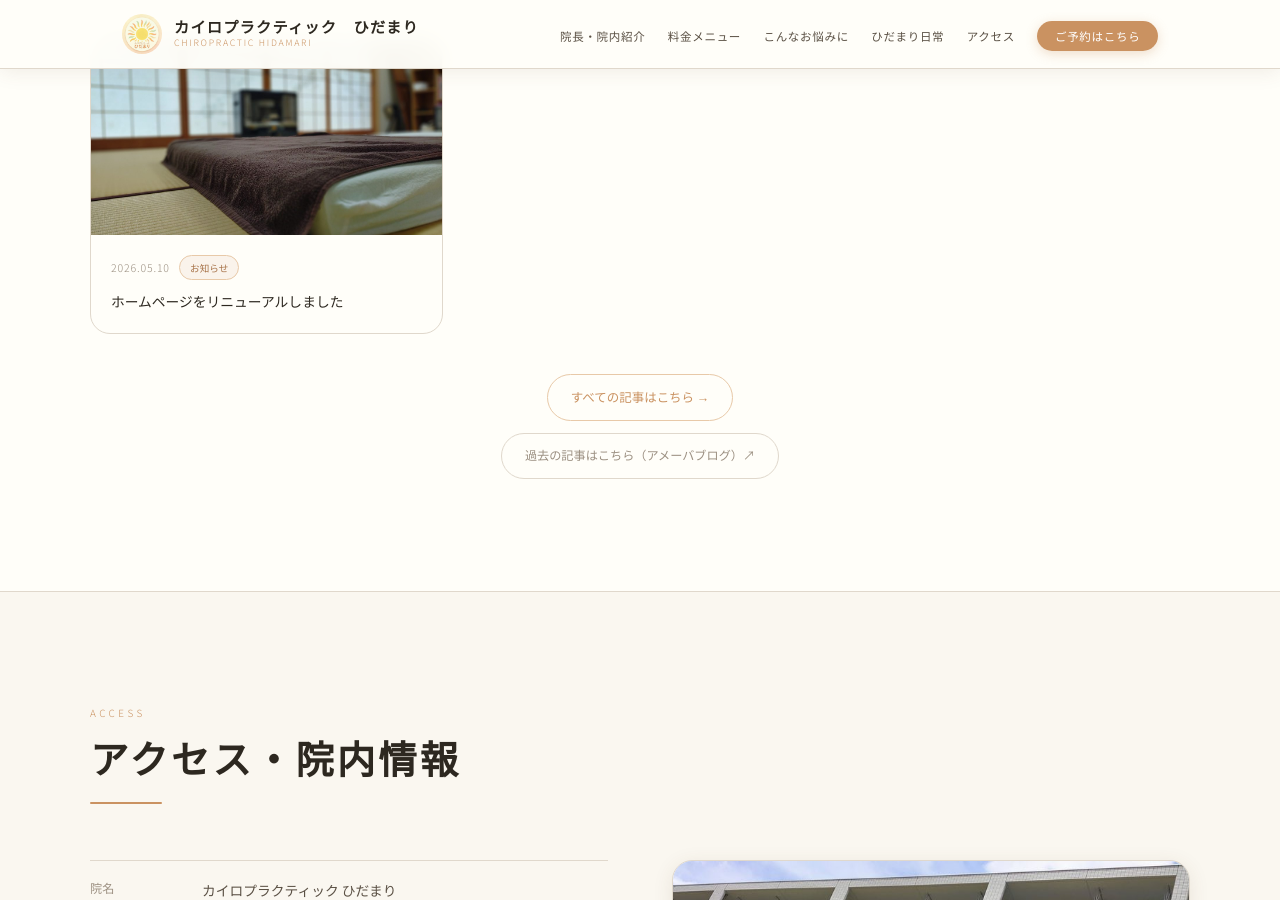
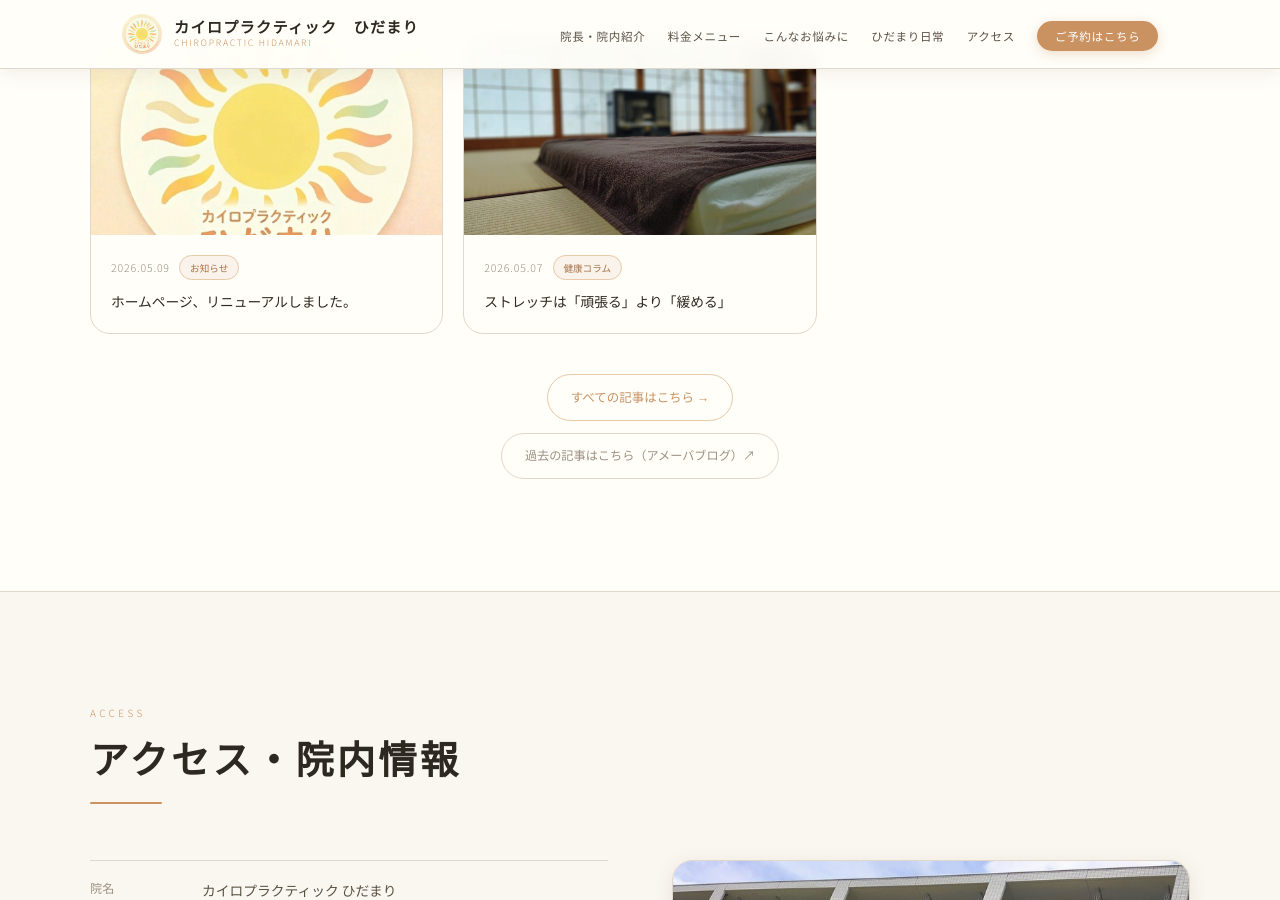
Before and after one commit to TestTeston/hidamari-chiro, a Jekyll site: the page built from index.html, in a window 1280 px wide and 900 px high, scrolled down 5148 px. Built offline with Jekyll 4.4.1, drawn with Linux system fonts in a browser that asks for light colours; some web fonts are replaced; a script that is not in the unit is left out.

```diff
--- /dev/null
+++ b/Gemfile
@@ -0,0 +1,4 @@
+source "https://rubygems.org"
+
+gem "jekyll", "~> 4.3"
+gem "webrick"
--- a/index.html
+++ b/index.html
@@ -1,3 +1,5 @@
+---
+---
 <!DOCTYPE html>
 <html lang="ja">
 <head>
@@ -527,25 +529,18 @@
       <h2 class="section-title">ひだまりの日常</h2>
     </div>
     <div class="blog-grid">
-      <!-- 最新記事①（新しい記事を追加したらここを更新） -->
-      <a href="blog/20260510.html" class="blog-card reveal">
-        <div class="blog-thumb"><img src="img_tatami.jpg" alt="ブログ"></div>
-        <div class="blog-body"><div class="blog-meta"><span class="blog-date">2026.05.10</span><span class="blog-tag">お知らせ</span></div><div class="blog-title">ホームページをリニューアルしました</div></div>
+      {% for post in site.posts limit:3 %}
+      <a href="{{ post.url }}" class="blog-card reveal">
+        <div class="blog-thumb"><img src="{% if post.image %}{{ post.image }}{% else %}/blog/images/img_tatami.jpg{% endif %}" alt="{{ post.title }}"></div>
+        <div class="blog-body">
+          <div class="blog-meta">
+            <span class="blog-date">{{ post.date | date: "%Y.%m.%d" }}</span>
+            <span class="blog-tag">{{ post.category }}</span>
+          </div>
+          <div class="blog-title">{{ post.title }}</div>
+        </div>
       </a>
-      <!-- 最新記事②（記事が増えたら↓のコメントを外して使う） -->
-      <!--
-      <a href="blog/20260520.html" class="blog-card reveal reveal-d1">
-        <div class="blog-thumb"><img src="img_shoji.jpg" alt="ブログ"></div>
-        <div class="blog-body"><div class="blog-meta"><span class="blog-date">2026.05.20</span><span class="blog-tag">日常</span></div><div class="blog-title">2記事目のタイトル</div></div>
-      </a>
-      -->
-      <!-- 最新記事③ -->
-      <!--
-      <a href="blog/20260530.html" class="blog-card reveal reveal-d2">
-        <div class="blog-thumb"><img src="img_light.jpg" alt="ブログ"></div>
-        <div class="blog-body"><div class="blog-meta"><span class="blog-date">2026.05.30</span><span class="blog-tag">健康コラム</span></div><div class="blog-title">3記事目のタイトル</div></div>
-      </a>
-      -->
+      {% endfor %}
     </div>
     <div style="display:flex; flex-direction:column; align-items:center; gap:0.75rem; margin-top:2.5rem;">
       <a href="blog/index.html" class="blog-more">すべての記事はこちら →</a>
```
Also changed, not shown: netlify.toml (added, +7 -0 lines).
